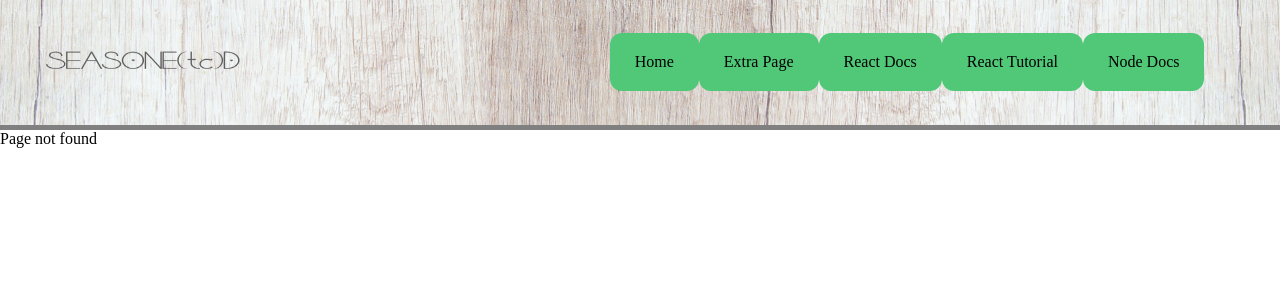
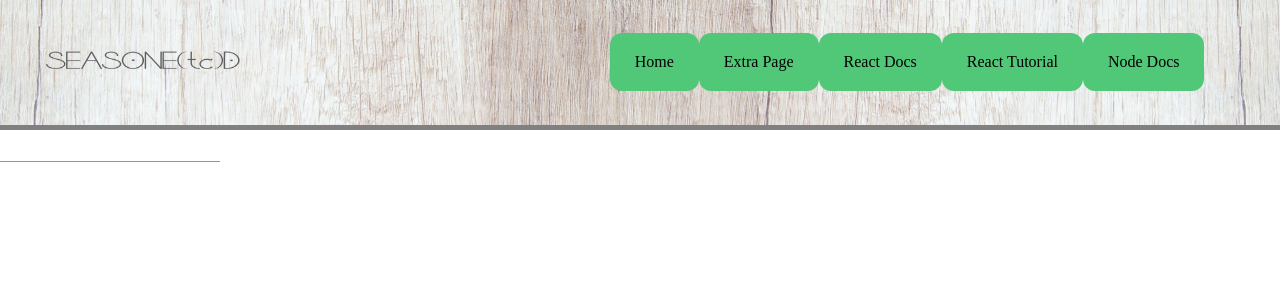
Before and after one commit to CacheMoney123/Template, a React (Create React App) app in the folder client/: page /recipes in a window 1280 px wide. Before the commit this address had no page. Shown: the top 300 px of the page. Built offline with nearby package versions, Linux system fonts and the light colour scheme.

Commit message:
Has a search
go to /recipes and then type into txtbox then look at browser console

```diff
--- a/client/src/App.js
+++ b/client/src/App.js
@@ -3,6 +3,7 @@ import { Route, Switch, Redirect  } from 'react-router-dom';
 import Home from "./views/Home/Home";
 import NotFound from "./views/NotFound";
 import NavBar from "./components/Header/NavBar";
+import recipeSearch from "./components/recipe-search"
 
 const App = () => {
   return (
@@ -10,6 +11,7 @@ const App = () => {
       <NavBar />
       <Switch>
         <Route exact path="/Home" component={Home} />
+        <Route exact path="/recipes" component={recipeSearch} />
         <Route exact path="/">
           <Redirect to="/Home" />
         </Route>
--- /dev/null
+++ b/client/src/components/recipe-search.js
@@ -0,0 +1,48 @@
+import React, { Component } from 'react';
+import TextField from '@material-ui/core/TextField';
+
+
+export default class recipeSearch extends Component {
+    constructor(props) {
+      super(props);
+
+      this.srchChange = this.srchChange.bind(this);
+      this.onKeyPress = this.onKeyPress.bind(this);
+      this.state = {
+       search: ''
+      }
+    }
+
+  srchChange(e){
+  this.setState({search: e.target.value})
+  }
+
+
+
+    onKeyPress(e){
+      if(e.key === "Enter"){
+          this.srchChange(e);
+        console.log("OOOO IMA ENTERING");
+        console.log(this.state.search);
+        //this.state.search now contains the value of the search after the user enters
+      }
+
+    }
+
+    render() {
+      return (
+  <div>
+  <TextField
+  hintText = 'Search for recipes'
+  value = {this.state.search}
+  onChange = {this.srchChange}
+  onKeyDown = {this.onKeyPress}
+  />
+
+
+
+      </div>
+
+      )
+    }
+  }
```
Also changed, not shown: package.json (+5 -4 lines), 1 other file (tests, documents, lock files or other folders).
